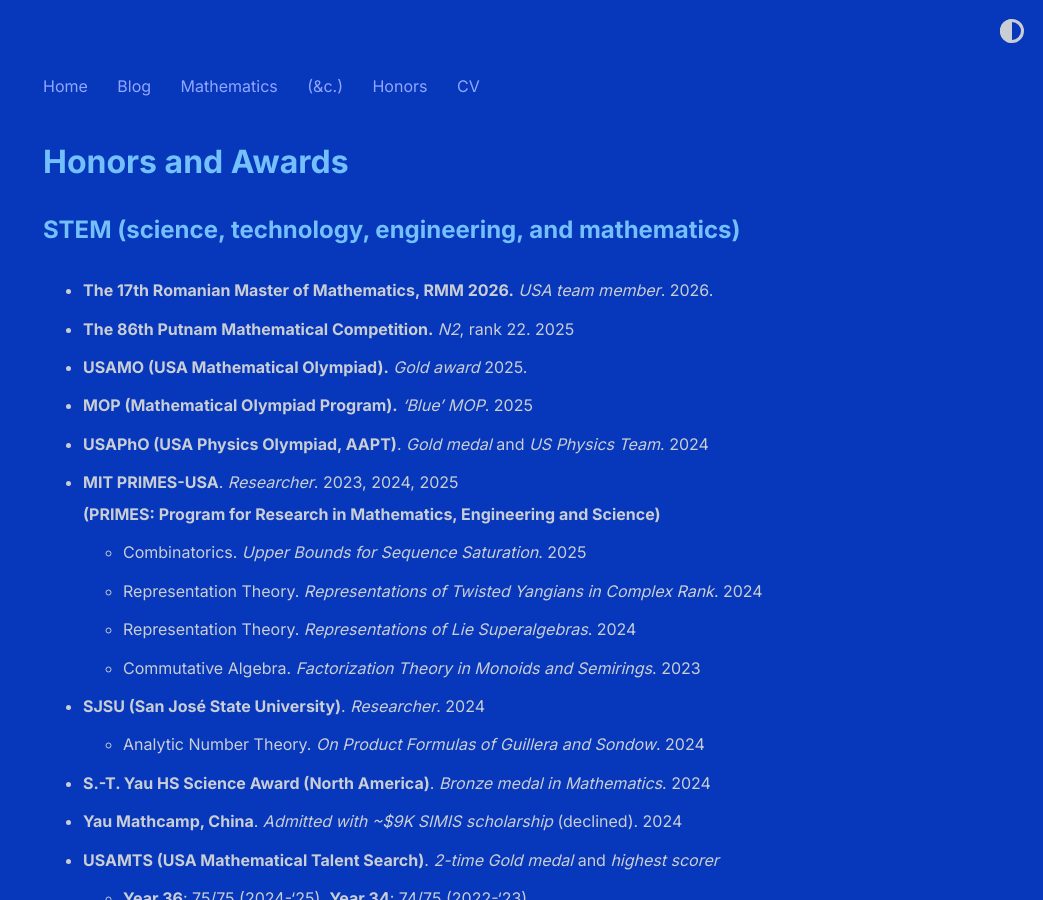
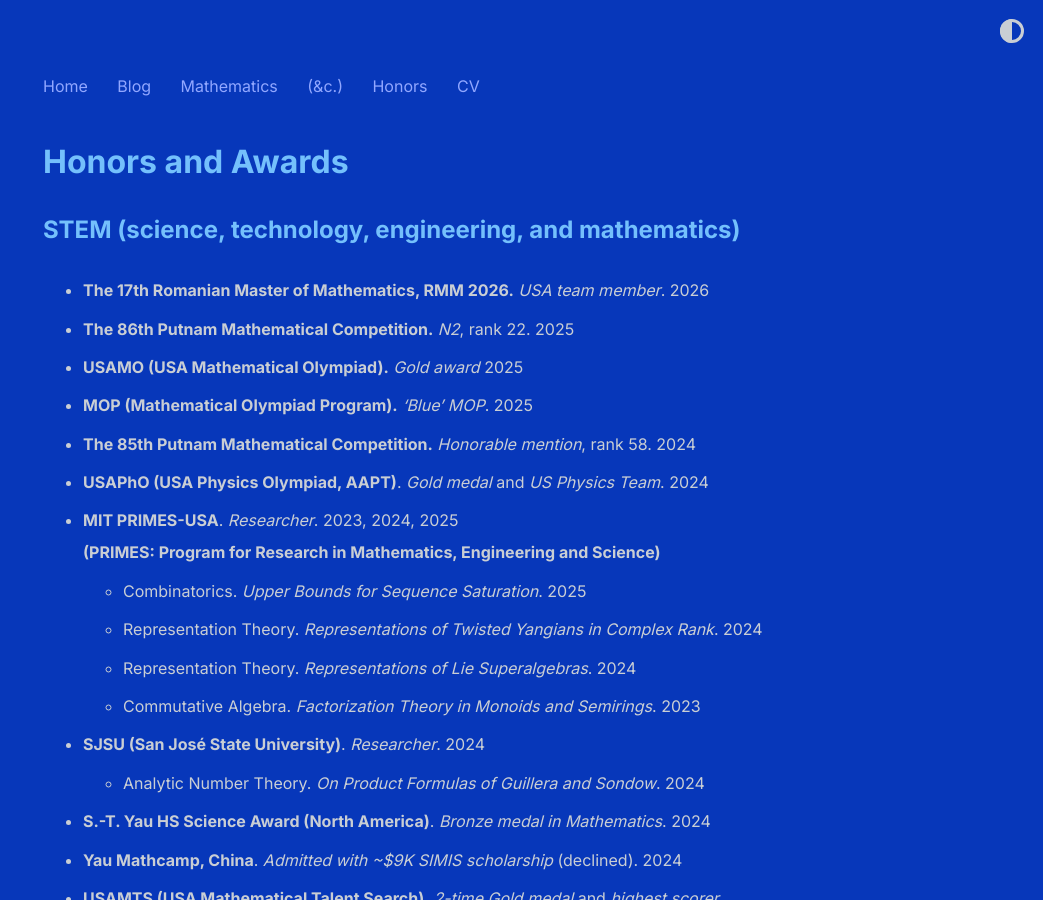
Before and after one commit to shihankanungo/shihankanungo.github.io, a Jekyll site: the page built from honors.md, in a window 1280 px wide and 900 px high. Shown: the whole window, without its empty margins (237-1280 px from the left). Built offline with Jekyll 4.4.1, drawn with Linux system fonts in a browser that asks for light colours.

Commit message:
Update honors.md

```diff
--- a/honors.md
+++ b/honors.md
@@ -5,10 +5,11 @@
 
 ## STEM (science, technology, engineering, and mathematics)
 
-- **The 17th Romanian Master of Mathematics, RMM 2026.** *USA team member*. 2026.
+- **The 17th Romanian Master of Mathematics, RMM 2026.** *USA team member*. 2026
 - **The 86th Putnam Mathematical Competition.** *N2*, rank 22. 2025
-- **USAMO (USA Mathematical Olympiad).** *Gold award* 2025.
+- **USAMO (USA Mathematical Olympiad).** *Gold award* 2025
 - **MOP (Mathematical Olympiad Program).** *'Blue' MOP*. 2025
+- **The 85th Putnam Mathematical Competition.** *Honorable mention*, rank 58. 2024
 - **USAPhO (USA Physics Olympiad, AAPT)**. *Gold medal* and *US Physics Team*. 2024
 - **MIT PRIMES-USA**. *Researcher*. 2023, 2024, 2025 <br> **(PRIMES: Program for Research in Mathematics, Engineering and Science)**
   - Combinatorics. *Upper Bounds for Sequence Saturation*. 2025
```
